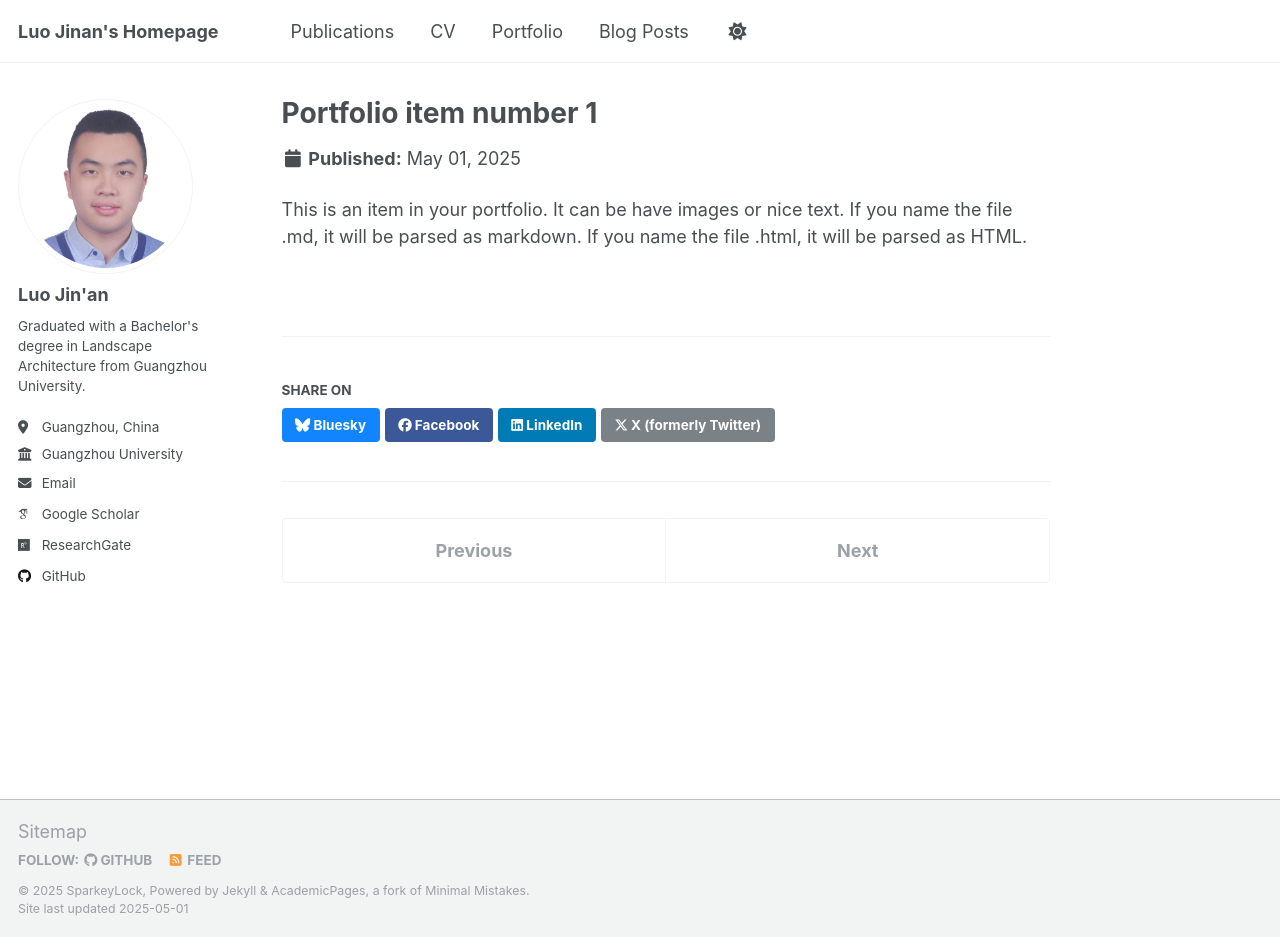
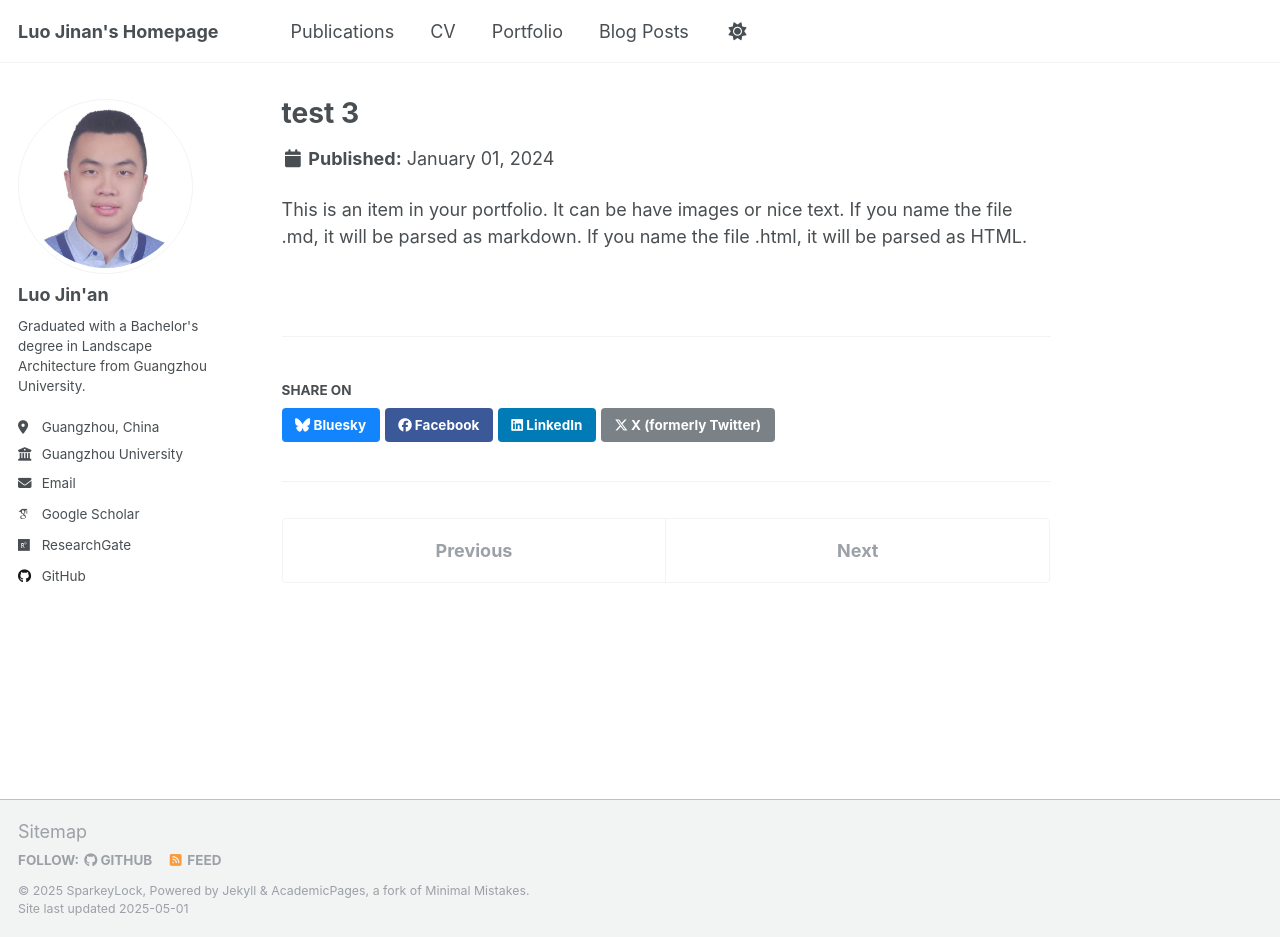
Before and after one commit to SparkeyLock/sparkeylock.github.io, a Jekyll site: the page built from _portfolio/portfolio-3.md, in a window 1280 px wide and 937 px high. Built offline with Jekyll 4.4.1, drawn with Linux system fonts in a browser that asks for light colours; some web fonts are replaced.

Commit message:
Update 0.0.41

```diff
--- a/_portfolio/portfolio-2.md
+++ b/_portfolio/portfolio-3.md
@@ -1,5 +1,6 @@
 ---
-title: "Portfolio item number 1"
+title: "test 3"
+date: 2024-01-01
 excerpt: "Short description of portfolio item number 1<br/><img src='/images/500x300.png'>"
 collection: portfolio
 ---
```
